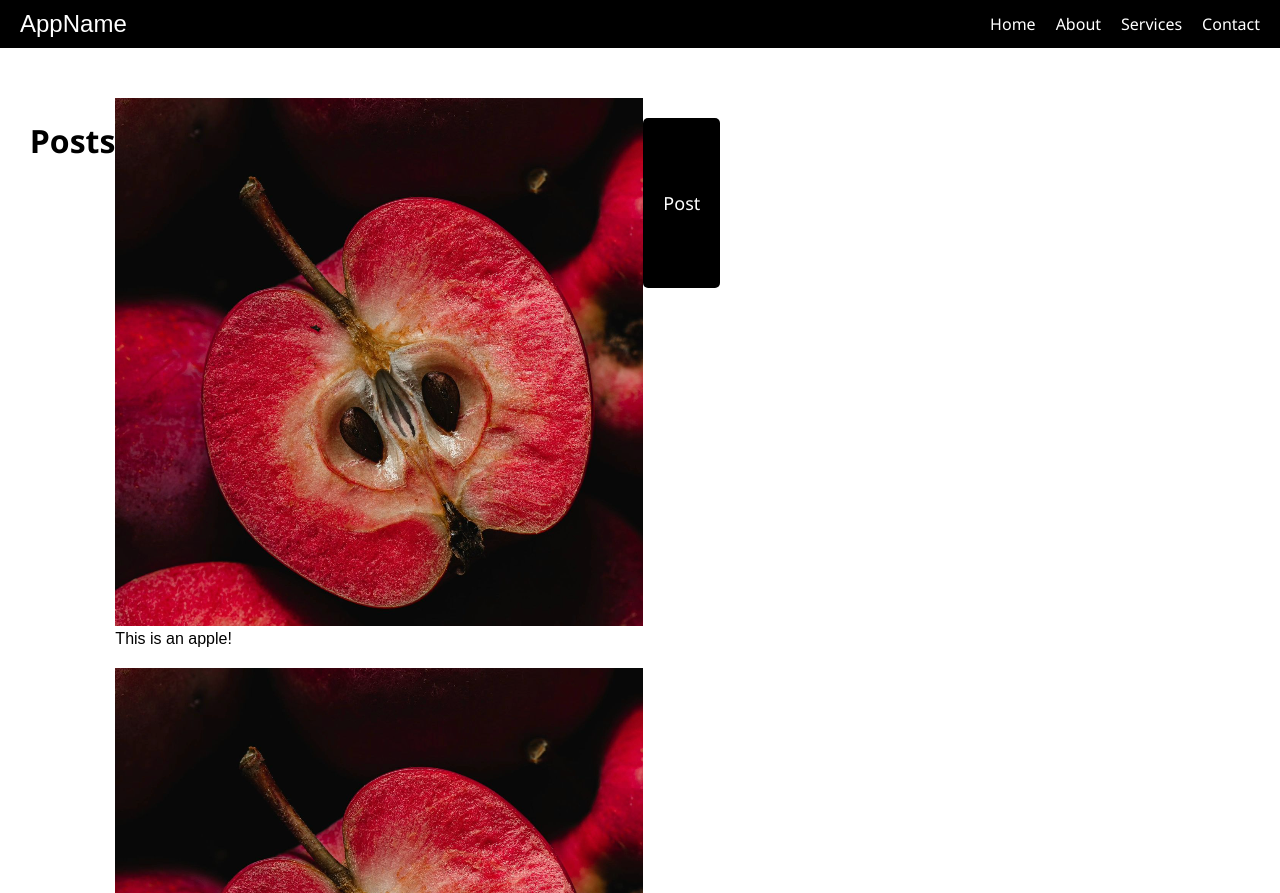
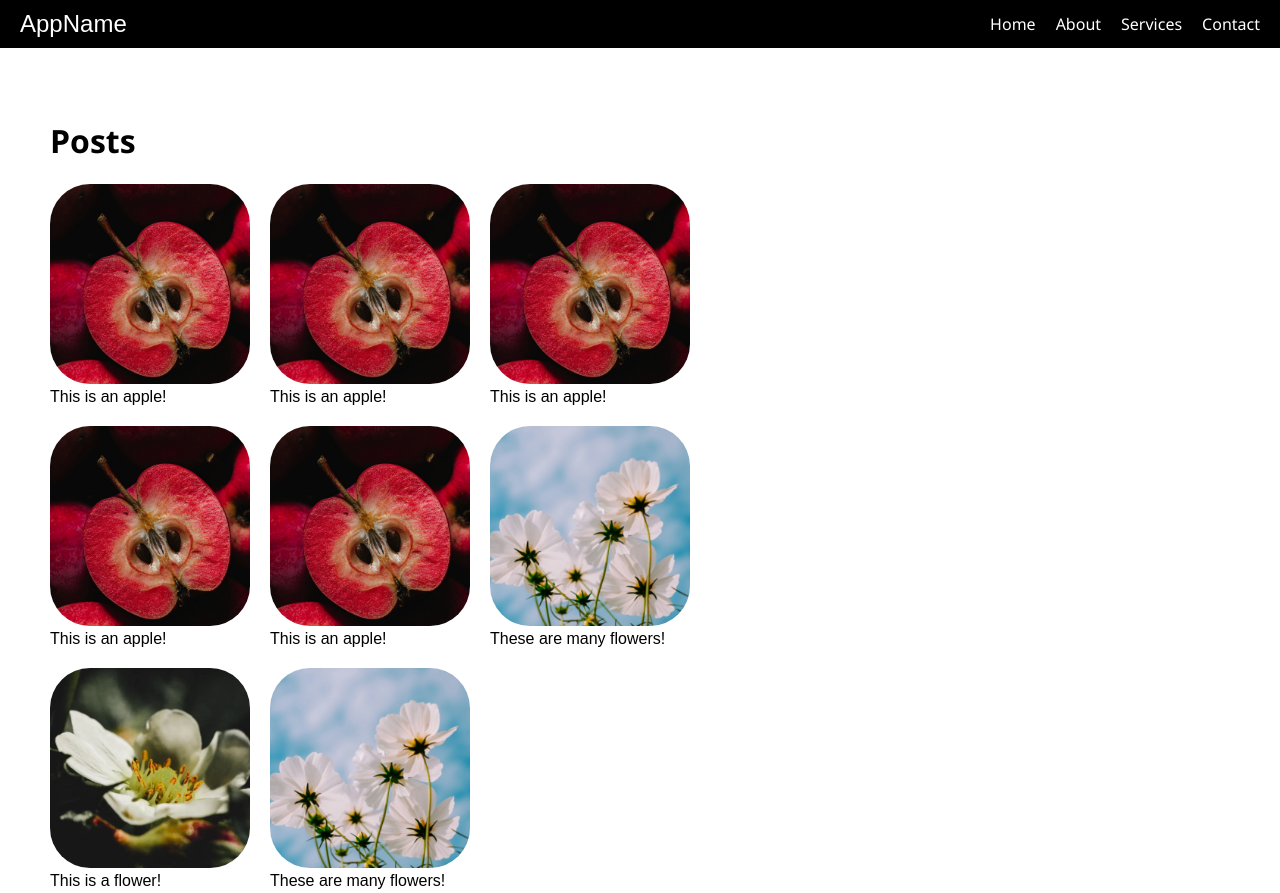
Before and after one commit to 61040-fa24/rec-5-exercise, a website: page index.html in a window 1280 px wide. Shown: the top 893 px of the page. Drawn offline with Linux system fonts and the light colour scheme.

Commit message:
prep solution

```diff
--- a/index.html
+++ b/index.html
@@ -23,7 +23,7 @@
         and the Post button is under the post elements.
         It should be a vertical feed of posts.
         -->
-        <div style="display:flex; flex-direction: row;">
+        <div style="display:flex; flex-direction: column;">
             <h1>Posts</h1>
             <div class="posts">
                 <div>
--- a/styles.css
+++ b/styles.css
@@ -15,6 +15,11 @@ h1 {
 TODO 3: Add an img selector to make all images a consistent 200x200 pixel size.
 The images should also have aesthetic rounded corners.
 */
+img {
+    width: 200px;
+    height: 200px;
+    border-radius: 40px;
+}
 
 
 .posts {
@@ -45,6 +50,9 @@ p {
 TODO 4: Change the color of Post button on hover as a visual cue to the user
 Ensure that the text is still readable after the color has been changed.
 */
+.pretty-button:hover {
+    background-color: lightskyblue;
+}
 
 .navbar {
     display: flex;
```
